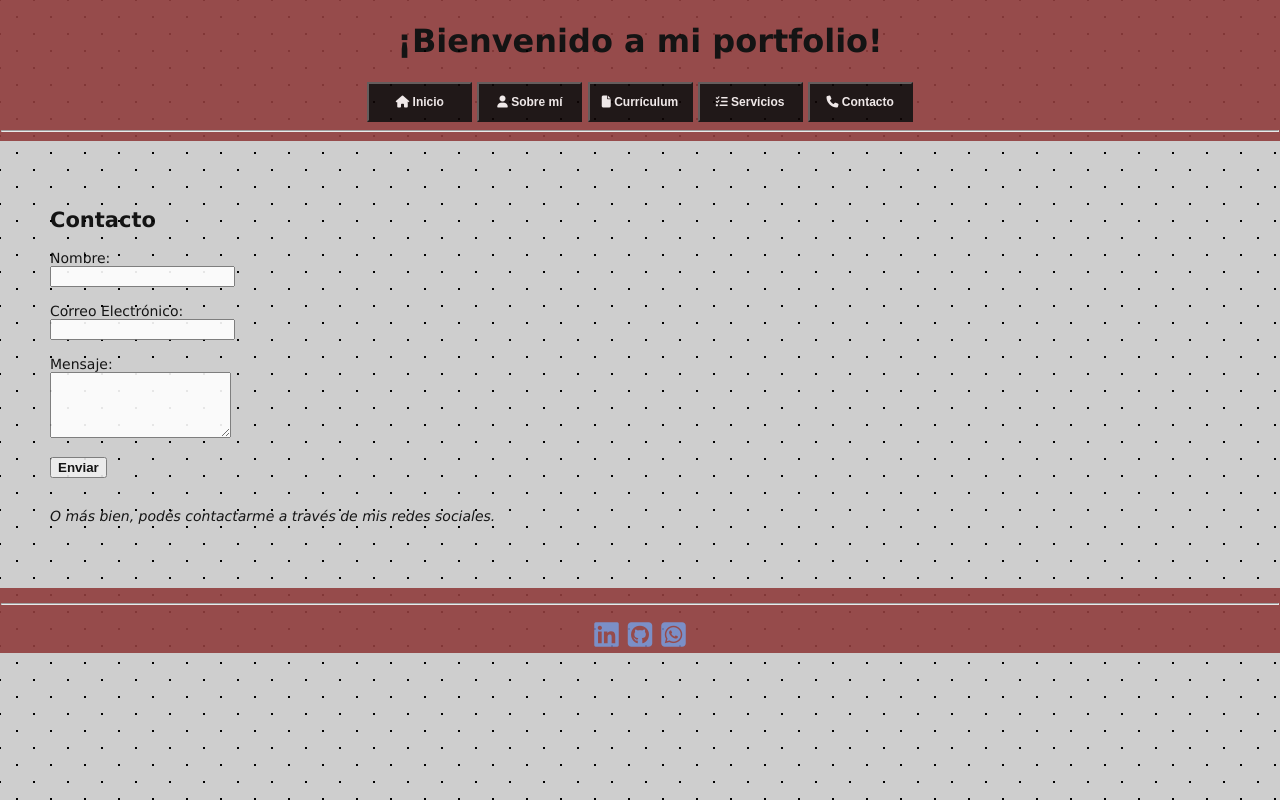
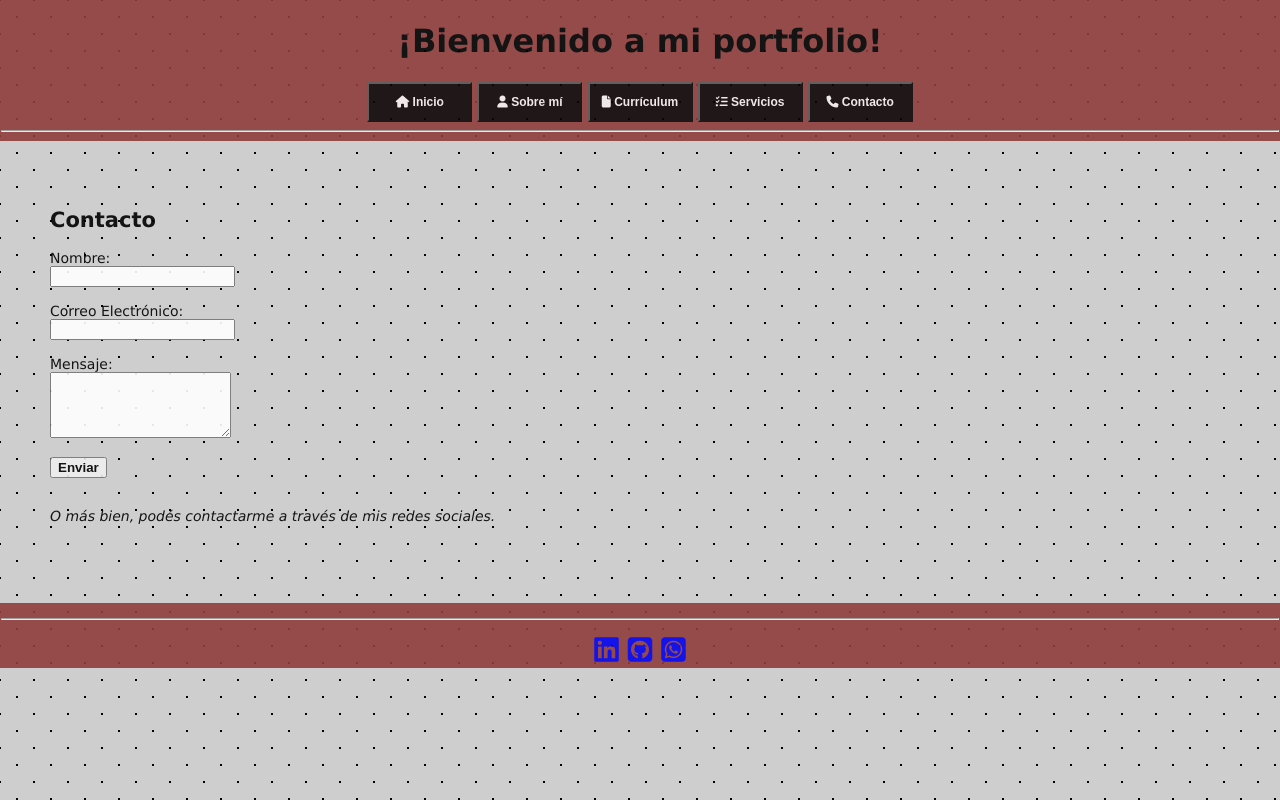
Before and after one commit to wfacu/Portfolio, a plain HTML site: page contacto.html in a window 1280 px wide. Drawn offline with Linux system fonts and the light colour scheme.

Commit message:
Arreglos 2.0

```diff
--- a/contacto.html
+++ b/contacto.html
@@ -37,13 +37,11 @@
         <p><i>O más bien, podés contactarme a través de mis redes sociales.</i></p>
     </main>
 
-        <footer>
-            <hr>
-            <center>
-            <a href="https://www.linkedin.com/in/facundopall/" target="_blank"><i class="fa-brands fa-linkedin" style="font-size: 28px; color: #7389c7;" alt="Enlace a LinkedIn"></i></a>
-            <a href="https://github.com/wfacu" target="_blank"><i class="fa-brands fa-square-github" style="font-size: 28px; color: #7389c7;" alt="Enlace GitHub"></i></a>
-            <a href="https://web.whatsapp.com/send?phone=5491124505089" target="_blank"><i class="fa-brands fa-square-whatsapp" style="font-size: 28px; color: #7389c7;" alt="Enlace a WhatsApp"></i></a>
-            </center>
-        </footer>
+    <footer>
+        <hr>
+        <a href="https://www.linkedin.com/in/facundopall/" target="_blank"><i class="fa-brands fa-linkedin" alt="Enlace a LinkedIn"></i></a>
+        <a href="https://github.com/wfacu" target="_blank"><i class="fa-brands fa-square-github" alt="Enlace GitHub"></i></a>
+        <a href="https://web.whatsapp.com/send?phone=5491124505089" target="_blank"><i class="fa-brands fa-square-whatsapp" alt="Enlace a WhatsApp"></i></a>
+    </footer>
 
 </html>
--- a/style.css
+++ b/style.css
@@ -30,6 +30,8 @@ footer {
     padding: 1px;
     text-align: center;
     font-size: 28px;
+    margin-top: 15px;
+    display: flexbox;
 }
 
 
```
Also changed, not shown: index.html (+1 -0 lines), servicios.html (+6 -8 lines), sobremi.html (+4 -6 lines).
